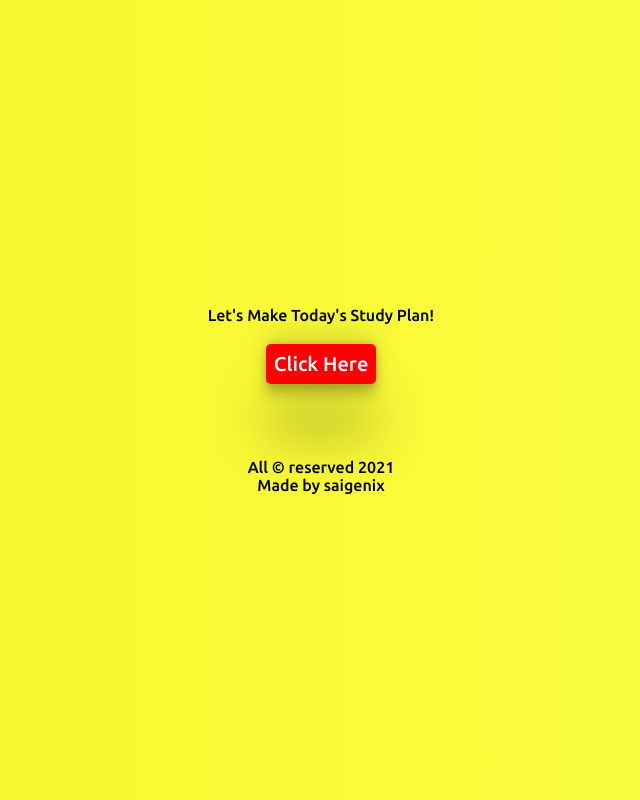
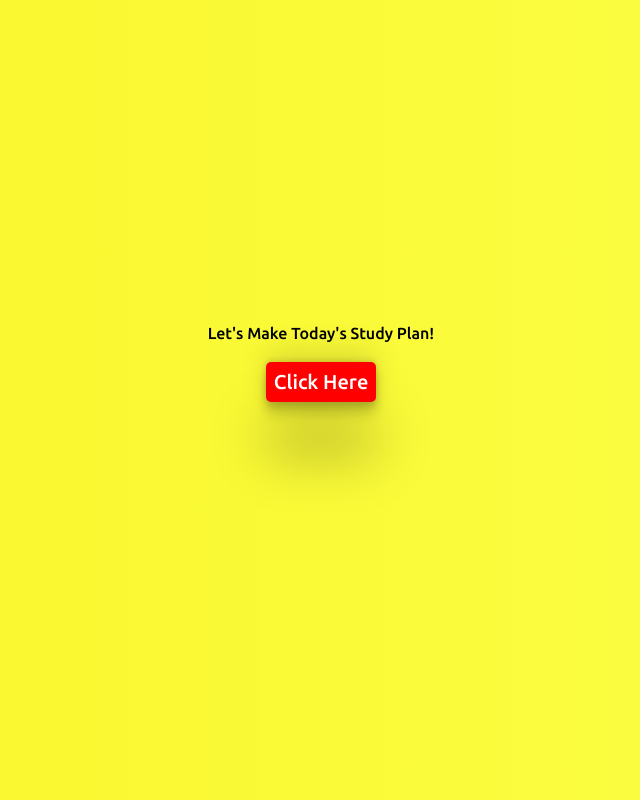
Before and after one commit to dikshabhambri/Study-planner, a plain HTML site: page Study-planner-master/index.html in a window 1280 px wide. Shown: the whole page, without its empty margins (319-959 px from the left). Drawn offline with Linux system fonts and the light colour scheme.

Commit message:
Update index.html

```diff
--- a/Study-planner-master/index.html
+++ b/Study-planner-master/index.html
@@ -18,11 +18,7 @@
       <br />
       <br />
       <br />
-     <center>
-       <p class="text"> All © reserved 2021</p>
-      <p class="text"> Made by saigenix </p>
 
-     </center>
 
 
     </div>
```
